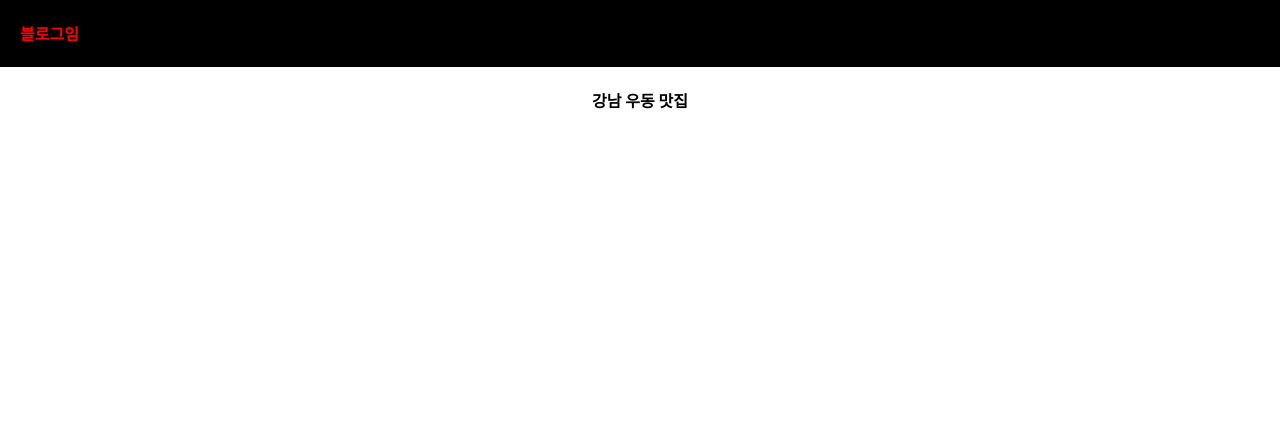
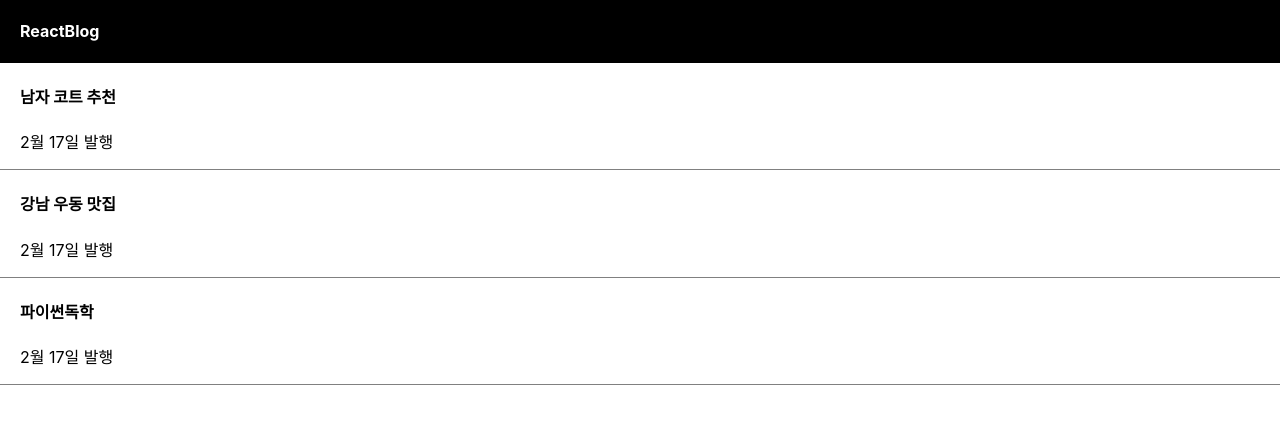
Before and after one commit to Eulga/blog, a React (Create React App) app: page / in a window 1280 px wide. Shown: the top 424 px of the page. Built offline with nearby package versions, Linux system fonts and the light colour scheme.

Commit message:
use state, create item list

```diff
--- a/src/App.css
+++ b/src/App.css
@@ -1,5 +1,15 @@
 .App {
   text-align: center;
+}
+
+div {
+  box-sizing: border-box;
+}
+
+.list {
+  padding-left: 20px;
+  text-align: left;
+  border-bottom: 1px solid grey;
 }
 
 .black-nav {
--- a/src/App.js
+++ b/src/App.js
@@ -1,15 +1,41 @@
 import logo from "./logo.svg";
 import "./App.css";
+import { useState } from "react";
 
 function App() {
   const post = "강남 우동 맛집";
+  const [글제목배열, b1] = useState([
+    "남자 코트 추천",
+    "강남 우동 맛집",
+    "파이썬독학",
+  ]);
+
+  //Destucturing 문법
+  let num = [1, 2];
+  let [a, c] = [1, 2];
+  // let a = num[0];
+  // let b = num[1];
+  // state는 내부 값 변경시 html 자동 재랜더링됨
 
   return (
     <div className="App">
       <div className="black-nav">
-        <h4 style={{ color: "red", fontSize: "16px" }}>블로그임</h4>
+        {/* <h4 style={{ color: "red", fontSize: "16px" }}>블로그임</h4> */}
+        <h4>ReactBlog</h4>
       </div>
-      <h4>{post}</h4>
+      {/* <h4>{post}</h4> */}
+      <div className="list">
+        <h4>{글제목배열[0]}</h4>
+        <p>2월 17일 발행</p>
+      </div>
+      <div className="list">
+        <h4>{글제목배열[1]}</h4>
+        <p>2월 17일 발행</p>
+      </div>
+      <div className="list">
+        <h4>{글제목배열[2]}</h4>
+        <p>2월 17일 발행</p>
+      </div>
     </div>
   );
 }
```
